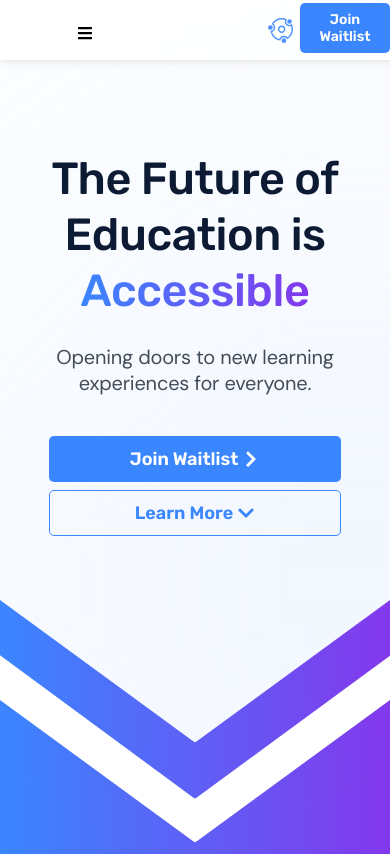
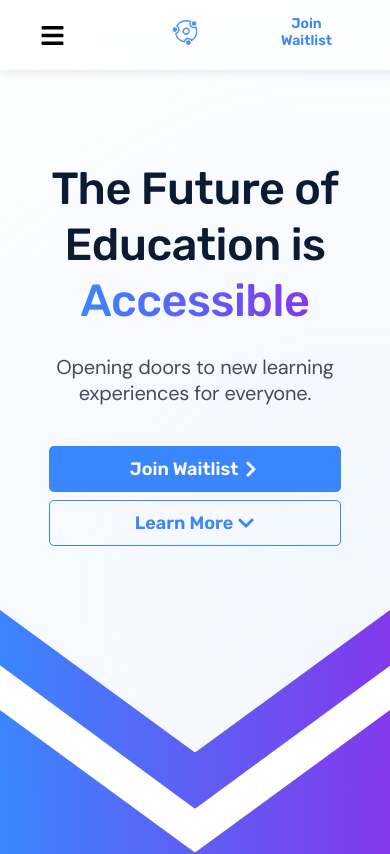
Before and after one commit to JacobHeldt/StudyCrew-Homepage, a React (Create React App) app in the folder client/: page / in a window 390 px wide. Shown: the top 854 px of the page. Built offline with nearby package versions, Linux system fonts and the light colour scheme; no server answers.

Commit message:
Adjust navbar alignment on mobile

```diff
--- a/client/src/components/Header/Header.css
+++ b/client/src/components/Header/Header.css
@@ -36,7 +36,6 @@ header > * {
 .header-items > .logo-1 {
   width: 25px;
   height: 25px;
-  transform: none;
 }
 
 /* Styling for links inside header items */
@@ -90,7 +89,9 @@ header .navbar {
     position: relative;
     cursor: pointer;
     z-index: 100;
-    justify-self: start; /* Align to the left */
+    justify-self: start;
+    margin-left: 30px;
+    font-size: 25px;
   }
   .header-items svg {
     left: 50%;
@@ -123,14 +124,6 @@ header .navbar {
     align-items: center;
     justify-content: center; /* Centers the logo */
   }
-  /* Join waitlist - always aligned to the right */
-.header-waitlist {
-  flex: 1; /* Flex grow to push adjacent elements to the sides */
-  display: flex;
-  align-items: center;
-  justify-content: flex-end; /* Aligns the waitlist button to the right */
-}
-
   /* Adjust header grid layout for mobile */
   header {
     display: grid;
@@ -140,24 +133,23 @@ header .navbar {
     position: sticky;
     top: 0;
     z-index: 100;
-    padding: 0 20px; /* Fixed margin on the sides */
-    height: 60px;
+    height: 70px;
     background-color: rgba(255, 255, 255, 0.78);
     backdrop-filter: blur(12px);
     box-shadow: 0 0 10px 0 #ddd;
   }
 
+  .waitlist-container Button {
+    background: none;
+    color: var(--primary-color);
+    margin-top: 4px;
+  }
+
   /* Styling for the logo container */
-.logo-container {
+.logo-1 {
   flex: 1;
   text-align: center;
   width: 100%;
-  }
-
-  /* Adjust SVG logo to be in the center of the logo container */
-  header-items .logo-1 {
-    left: 50%;
-    transform: translateX(-50%);
   }
 
   .waitlistLink {
@@ -165,24 +157,9 @@ header .navbar {
     display: inline-flex;
     align-items: center;
     text-decoration: none;
+    margin-right: 30px;
   }
 
-
-  .mobile-navbar {
-    display: flex;
-    flex-direction: column;
-    align-items: flex-start;
-    padding: 10px;
-    position: fixed; /* Fixed to the viewport */
-    top: 0;
-    left: -100%; /* Start off-screen */
-    width: 100%; /* Full width */
-    height: 100%; /* Full height */
-    background-color: white; /* Or any other background */
-    box-shadow: 2px 0px 5px rgba(0,0,0,0.2);
-    transition: left 0.3s ease; /* Smooth transition for sliding in */
-    z-index: 99;
-  }
 
   /* Toggle the mobile navbar */
   header .mobile-navbar.open {
```
